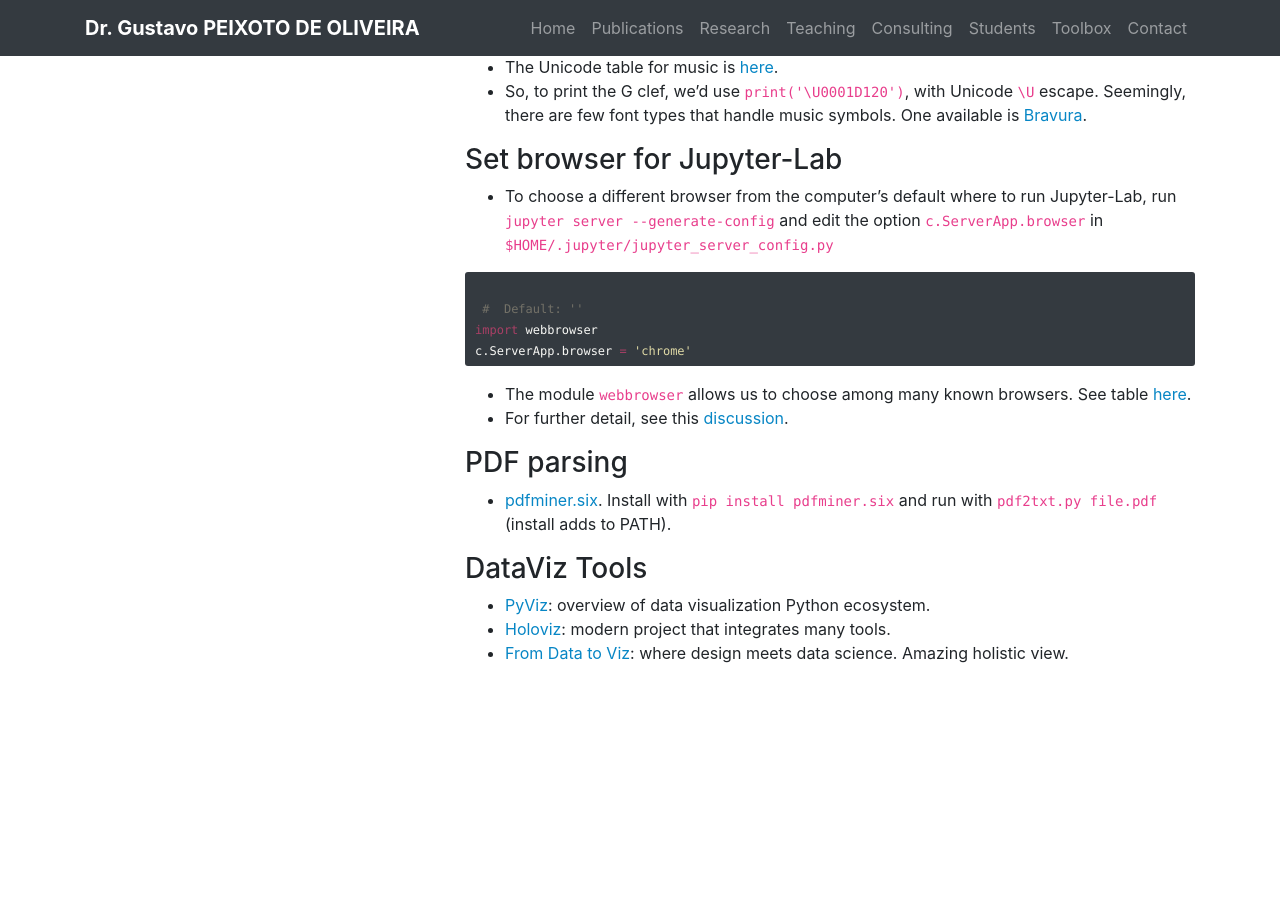
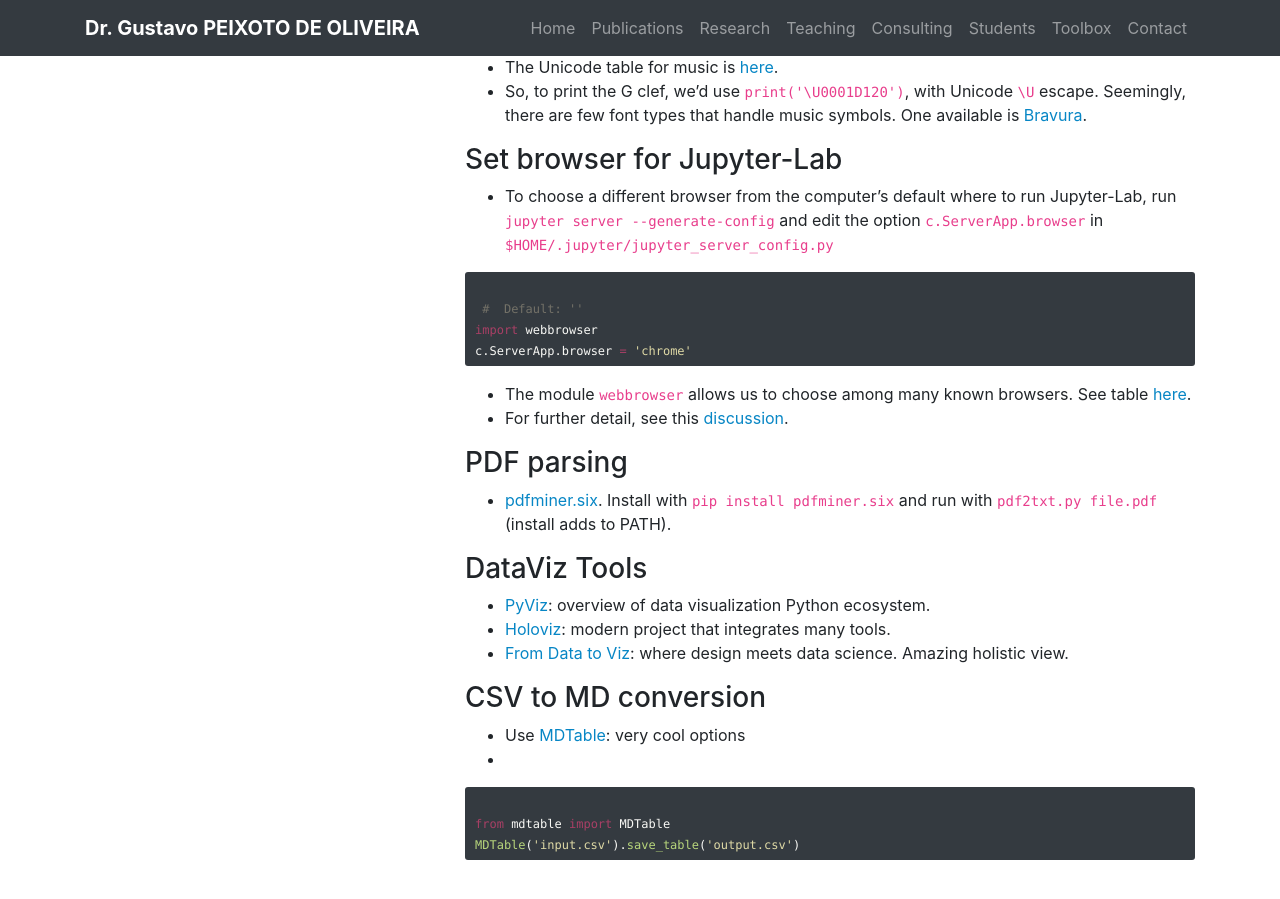
Before and after one commit to gcpeixoto/gcpeixoto.github.io, a Jekyll site: the page built from _toolbox/G-b-python.md, in a window 1280 px wide and 900 px high, scrolled down 2510 px. Built offline with Jekyll 4.4.1, drawn with Linux system fonts in a browser that asks for light colours; before the commit the page ends 3215 px from its top, so only the background shows below that.

Commit message:
MDTable help

```diff
--- a/_toolbox/G-b-python.md
+++ b/_toolbox/G-b-python.md
@@ -123,3 +123,12 @@
 - [PyViz](https://pyviz.org/tools.html): overview of data visualization Python ecosystem.
 - [Holoviz](https://holoviz.org/index.html): modern project that integrates many tools.
 - [From Data to Viz](https://www.data-to-viz.com): where design meets data science. Amazing holistic view.
+
+
+### CSV to MD conversion
+
+- Use [MDTable](https://github.com/mzjp2/mdtable): very cool options
+- {% highlight python %}
+from mdtable import MDTable
+MDTable('input.csv').save_table('output.csv')
+{% endhighlight %}
```
